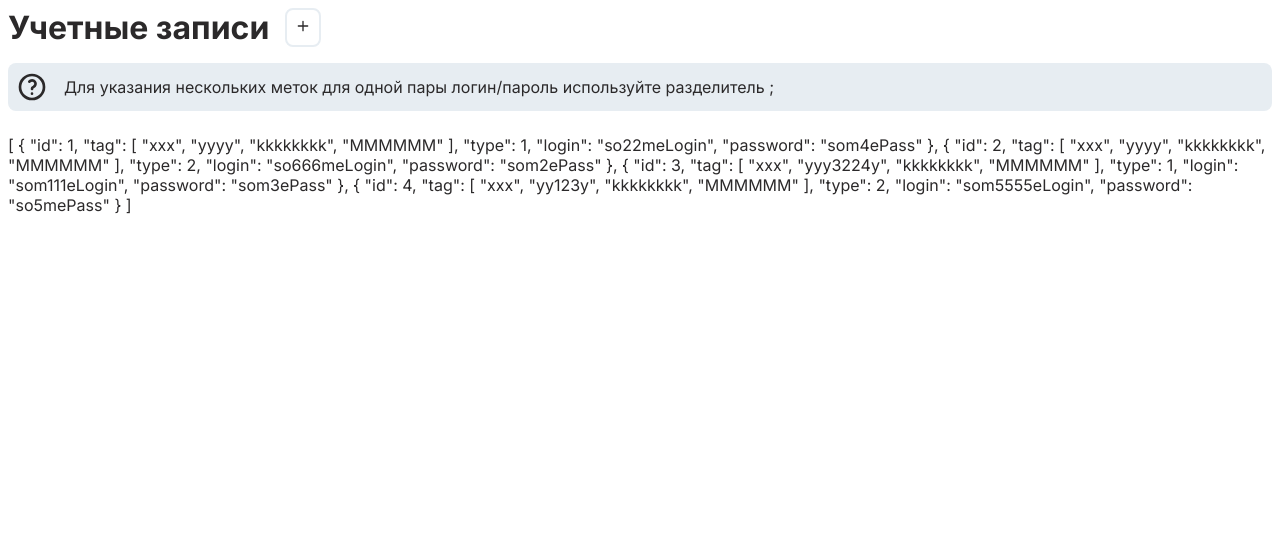
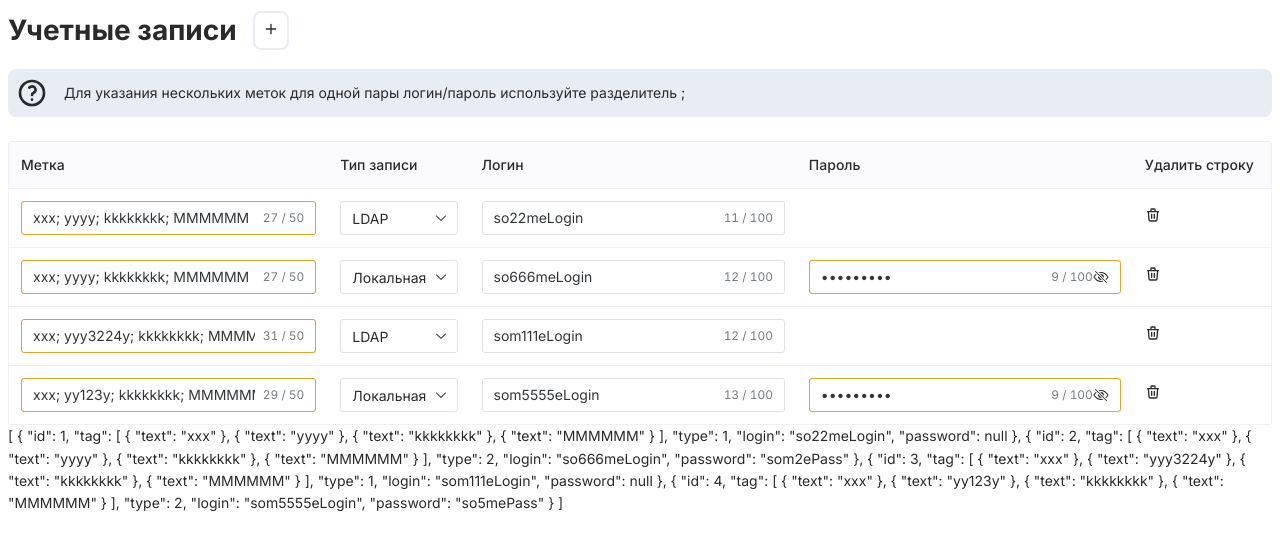
Before and after one commit to dmitriibatrakov/saasoft-testtask, a Vue app: page / in a window 1280 px wide. Shown: the top 550 px of the page. Built offline with nearby package versions, Linux system fonts and the light colour scheme.

Commit message:
naiveUI dataTable, input, select fields added

```diff
--- a/package.json
+++ b/package.json
@@ -15,6 +15,7 @@
     "format": "prettier --write --experimental-cli src/"
   },
   "dependencies": {
+    "naive-ui": "^2.43.2",
     "pinia": "^3.0.4",
     "vue": "^3.5.27"
   },
@@ -29,7 +30,6 @@
     "eslint-plugin-oxlint": "~1.42.0",
     "eslint-plugin-vue": "~10.7.0",
     "jiti": "^2.6.1",
-    "naive-ui": "^2.43.2",
     "npm-run-all2": "^8.0.4",
     "oxlint": "~1.42.0",
     "prettier": "3.8.1",
--- a/src/components/dataTable/DataTable.vue
+++ b/src/components/dataTable/DataTable.vue
@@ -1,9 +1,105 @@
 <script setup lang="ts">
 import { useDataStore } from '@/stores/data.store';
+import type { RenderedDataType } from '@/types/types';
+import { NDataTable, NInput, NSelect } from 'naive-ui';
+import { h, ref } from 'vue';
+import SSIconSprite from '../ui/icons/SSIconSprite.vue';
+const dataStore = useDataStore();
 
-const dataStore = useDataStore();
+const columns = ref([
+  {
+    title: 'Метка',
+    key: 'tag',
+    render: (row: RenderedDataType) => {
+      return h(NInput, {
+        type: 'text',
+        value: row.tag,
+        maxlength: 50,
+        showCount: true,
+        status: 'warning'
+      })
+    }
+  },
+  {
+    title: 'Тип записи',
+    key: 'type',
+    render: (row: RenderedDataType) => {
+      return h(NSelect, {
+        value: row.type,
+        options: dataStore.accountEntries,
+        onUpdateValue: (value: number) => {
+          updateData(row.id, 'type', value);
+        }
+      })
+    }
+  },
+  {
+    title: 'Логин',
+    key: 'login',
+    render: (row: RenderedDataType) => {
+      return h(NInput, {
+        type: 'text',
+        value: row.login,
+        maxlength: 100,
+        showCount: true,
+        status: row.login.length === 100 ? 'warning' : undefined,
+        onUpdateValue: (value: string) => {
+          updateData(row.id, 'login', value); //Продолжить отсюда
+        }
+      })
+    }
+  },
+  {
+    title: 'Пароль',
+    key: 'password',
+    render: (row: RenderedDataType) => {
+      if (row.type === 1) {
+        return
+      }
+      return h(NInput, {
+        type: 'password',
+        showPasswordOn: 'click',
+        value: row.password,
+        maxlength: 100,
+        showCount: true,
+        status: 'warning'
+      })
+    }
+  },
+  {
+    title: 'Удалить строку',
+    key: 'id',
+    render: (row: RenderedDataType) => {
+      return h(SSIconSprite, {
+        name: 'delete',
+        size: '1rem',
+
+        onClick: () => {
+          deleteCurrentData(row.id);
+        }
+      })
+    }
+  }
+]);
+
+  function deleteCurrentData(id: number) {
+    dataStore.data = dataStore.data.filter((item) => item.id != id);
+    console.log('deleted', id);
+  }
+
+  function updateData(id: number, key: string, value: string | number) {
+    dataStore.data = dataStore.data.map(item => {
+      if(item.id === id) {
+        if (key === "type") {
+          return {...item, type: Number(value)}
+        }
+      }
+      return item;
+    });
+  }
 </script>
 
 <template>
+  <NDataTable :columns="columns" :data="dataStore.renderData" />
   {{ dataStore.data }}
 </template>
--- a/src/pages/FormPage.vue
+++ b/src/pages/FormPage.vue
@@ -2,13 +2,15 @@
 import DataTable from '@/components/dataTable/DataTable.vue';
 import SSIconSprite from '@/components/ui/icons/SSIconSprite.vue';
 import SSButton from '@/components/ui/SSButton.vue';
+import { useDataStore } from '@/stores/data.store';
+const dataStore = useDataStore();
 
 </script>
 
 <template>
   <div class="header">
       <h1>Учетные записи</h1>
-      <SSButton><SSIconSprite name="plus" size="1rem"/></SSButton>
+      <SSButton @click="dataStore.addNewRow"><SSIconSprite name="plus" size="1rem"/></SSButton>
   </div>
   <section class="main">
     <div class="main__description">
--- a/src/stores/data.store.ts
+++ b/src/stores/data.store.ts
@@ -1,47 +1,67 @@
-import type { AccountTypeType, DataType } from '@/types/types'
-import { defineStore } from 'pinia'
-import { ref } from 'vue'
+import type { AccountTypeType, DataType } from '@/types/types';
+import { defineStore } from 'pinia';
+import { computed, ref } from 'vue';
 
 export const useDataStore = defineStore('fakeData', () => {
   const data = ref<DataType[]>([
     {
       id: 1,
-      tag: ['xxx', 'yyyy', 'kkkkkkkk', 'MMMMMM'],
+      tag: [{ text: 'xxx' }, { text: 'yyyy' }, { text: 'kkkkkkkk' }, { text: 'MMMMMM' }],
       type: 1,
       login: 'so22meLogin',
-      password: 'som4ePass',
+      password: null,
     },
     {
       id: 2,
-      tag: ['xxx', 'yyyy', 'kkkkkkkk', 'MMMMMM'],
+      tag: [{ text: 'xxx' }, { text: 'yyyy' }, { text: 'kkkkkkkk' }, { text: 'MMMMMM' }],
       type: 2,
       login: 'so666meLogin',
       password: 'som2ePass',
     },
     {
       id: 3,
-      tag: ['xxx', 'yyy3224y', 'kkkkkkkk', 'MMMMMM'],
+      tag: [{ text: 'xxx' }, { text: 'yyy3224y' }, { text: 'kkkkkkkk' }, { text: 'MMMMMM' }],
       type: 1,
       login: 'som111eLogin',
-      password: 'som3ePass',
+      password: null,
     },
-        {
+    {
       id: 4,
-      tag: ['xxx', 'yy123y', 'kkkkkkkk', 'MMMMMM'],
+      tag: [{ text: 'xxx' }, { text: 'yy123y' }, { text: 'kkkkkkkk' }, { text: 'MMMMMM' }],
       type: 2,
       login: 'som5555eLogin',
       password: 'so5mePass',
     },
   ]);
 
-  const accountType = ref<AccountTypeType[]>([
+  const renderData = computed(() => {
+    return data.value.map((item) => {
+      return { ...item, tag: item.tag.map(t => t.text).join('; ')};
+    });
+  });
+
+  function addNewRow() {
+    const newId: number = 1 + Math.max(...data.value.map((row) => row.id));
+
+    data.value.push({
+      id: newId,
+      tag: [],
+      type: 1,
+      login: '',
+      password: '',
+    });
+  }
+
+  const accountEntries = ref<AccountTypeType[]>([
     {
-      id: 1, label: 'LDAP',
+      value: 1,
+      label: 'LDAP',
     },
     {
-     id: 2, label: 'Локальная',
+      value: 2,
+      label: 'Локальная',
     },
-  ])
+  ]);
 
-  return { data, accountType }
-})
+  return { data, renderData, accountEntries, addNewRow };
+});
```
Also changed, not shown: src/types/types.ts (+12 -4 lines), 1 other file (tests, documents, lock files or other folders).
